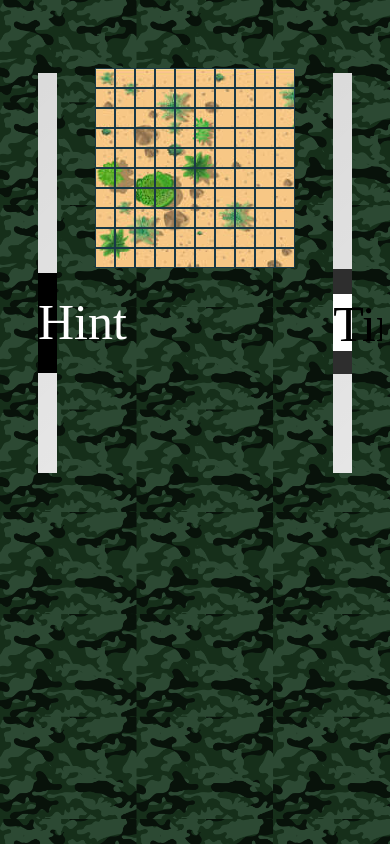
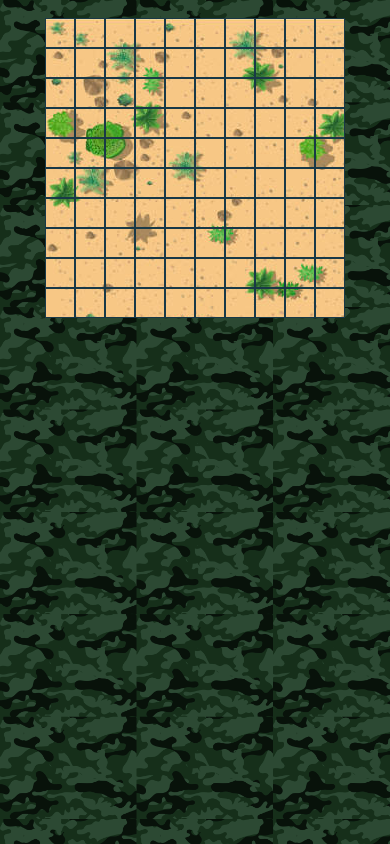
Before and after one commit to NickSpriggs/game-project, a plain HTML site: page index.html in a window 390 px wide. Both pictures are taken after a click on the element "Easy". Drawn offline with Linux system fonts and the light colour scheme.

Commit message:
Made even MORE responsive and removed clutter

```diff
--- a/assets/css/stylesheet.css
+++ b/assets/css/stylesheet.css
@@ -80,7 +80,6 @@ button {
 .centeredRow {
     width: 100%;
     display: flex;
-    padding-top: 50px;
     justify-content: center;
 }
 
@@ -91,25 +90,6 @@ button {
 
     height: 600px;
     width: 600px;
-}
-
-#InfoPanelLeft{
-    height: 500px;
-    color: white;
-    background-color: hsla(0,0%,90%,1);
-    background-image: linear-gradient(-45deg, hsla(0,0%,0%,0), hsla(0,0%,0%,.05) );
-    width: 300px;
-    margin-top: 50px;
-    text-align: center;
-}
-
-#InfoPanelRight{
-    height: 500px;
-    color: white;
-    background-color: hsla(0,0%,90%,1);
-    background-image: linear-gradient(-45deg, hsla(0,0%,0%,0), hsla(0,0%,0%,.05) );
-    width: 300px;
-    margin-top: 50px;
 }
 
 #blackBox {
@@ -218,7 +198,7 @@ button {
 
 /*   Scalability */
 
-@media only screen and (max-width: 1230px) {
+@media only screen and (max-width: 740px) {
 
     #gameSpace {
         margin-top: 10px;
@@ -266,22 +246,9 @@ button {
 
     }
 
-    #InfoPanelLeft {
-        margin-left: 30px;
-        margin-top: 15px;
-        width: 5%;
-        height: 400px;
-    }
-
-    #InfoPanelRight {
-        margin-right: 30px;
-        margin-top: 15px;
-        width: 5%;
-        height: 400px;
-    }
 }
 
-@media only screen and (max-width: 645px) {
+@media only screen and (max-width: 560px) {
     #gameSpace {
         margin-top: 10px;
         margin-left: auto;
@@ -327,7 +294,7 @@ button {
     }
 }
 
-@media only screen and (max-width: 535px) {
+@media only screen and (max-width: 455px) {
     #gameSpace {
         margin-top: 10px;
         margin-left: auto;
@@ -365,7 +332,7 @@ button {
     }
 }
 
-@media only screen and (max-width: 425px) {
+@media only screen and (max-width: 330px) {
     #gameSpace {
         margin-top: 10px;
         margin-left: auto;
--- a/assets/javascript/main.js
+++ b/assets/javascript/main.js
@@ -10,7 +10,9 @@ var tankTrackerArray = [];
 var killTracker = 0;
 var noRunningTanks = true;
 
-window.onload = function(){
+ function setGameBoxes () {
+//window.onload = function(){
+    document.getElementById("gameSpace").outerHTML = '<div id="gameSpace" class="map"></div>';
     var gameSpace = document.getElementById("gameSpace");
 
     for (i=0; i <  100; i++) {
@@ -292,9 +294,6 @@ function showResults() {
     var numOfTanks = tankStartPositions.length;
 
     clearAll();
-    document.getElementById("hintBox").innerHTML = "Hint";
-    document.getElementById("hintBox").style.display = "none";
-    document.getElementById("blackBox").style.display = "none";
     document.getElementById("introBox").style.backgroundColor = "rgb(0, 0, 0)";
     document.getElementById("introBox").style.height = "90.5%";
     document.getElementById("introBox").style.textAlign = "center";
@@ -348,7 +347,7 @@ function beginUserTimer() {
     var timeNotationWithout = ":";
     var timeNotation = "";
 
-    document.getElementById("timeBox").innerHTML = sTimer + timeNotationWithZero + msTimer;
+    //document.getElementById("timeBox").innerHTML = sTimer + timeNotationWithZero + msTimer;
 
     mPublicTimer = setInterval(function(){
         msTimer++;
@@ -363,7 +362,7 @@ function beginUserTimer() {
             timeNotation = timeNotationWithZero;
         }
 
-        document.getElementById("timeBox").innerHTML = sTimer + timeNotation + msTimer;
+        //document.getElementById("timeBox").innerHTML = sTimer + timeNotation + msTimer;
 
         if(sTimer == 25) {
             clearInterval(mPublicTimer);
@@ -375,7 +374,6 @@ function setHint() {
     var minimum = getMinimum();
     var text =  "Mines: " + minimum;
 
-    document.getElementById("hintBox").innerHTML = text;
 }
 
 function getMinimum() {
@@ -436,8 +434,6 @@ function getPositions() {
 
 function overlayOff() {
   document.getElementById("welcomeOverlay").style.display = "none";
-  document.getElementById("hintBox").style.display = "block";
-  document.getElementById("blackBox").style.display = "block";
 }
 
 
@@ -515,10 +511,9 @@ function runGame(difficulty) {
 
 function preGame() {
 
-    document.getElementById("introBox").style.backgroundColor = "rgba(255, 0, 0, 0.300)";
     //document.getElementById("introBox").style.backgroundColor = "transparent";
     document.getElementById("introBox").style.fontcolor = "red";
-    document.getElementById("introBox").style.height = "600px";
+//    document.getElementById("introBox").style.height = "600px";
     document.getElementById("introBox").style.textAlign = "center";
     document.getElementById("introBox").style.fontSize = "500px";
 
@@ -545,14 +540,13 @@ function preGame() {
     },  2100);
 
     setTimeout(function(){
-        document.getElementById("hintBox").style.display = "block";
-        document.getElementById("blackBox").style.display = "block";
         document.getElementById("introBox").innerText = " ";
         document.getElementById("introBox").style.backgroundColor = "transparent"; // invisible gaurd
     }, 2800);
 }
 
 function runGameEasy() {
+    setGameBoxes();
     preGame();
 
     setTimeout(function() {
@@ -561,6 +555,7 @@ function runGameEasy() {
 }
 
 function runGameMedium() {
+    setGameBoxes();
     preGame();
 
     setTimeout(function() {
@@ -570,6 +565,7 @@ function runGameMedium() {
 
 function runGameHard() {
     preGame();
+    setGameBoxes();
 
     setTimeout(function() {
         runGame("hard");
--- a/index.html
+++ b/index.html
@@ -25,15 +25,7 @@
         </div>
 
         <div class="centeredRow">
-            <div id="InfoPanelLeft">
-                <div id="hintBox">Hint</div>
-            </div>
-            <div id="gameSpace" class="map"></div>
-            <div id="InfoPanelRight">
-                <div id="blackBox">
-                    <div id="timeBox">Timer</div>
-                </div>
-            </div>
+            <div id="gameSpace"></div>
         </div>
     </div>
 </body>
```
